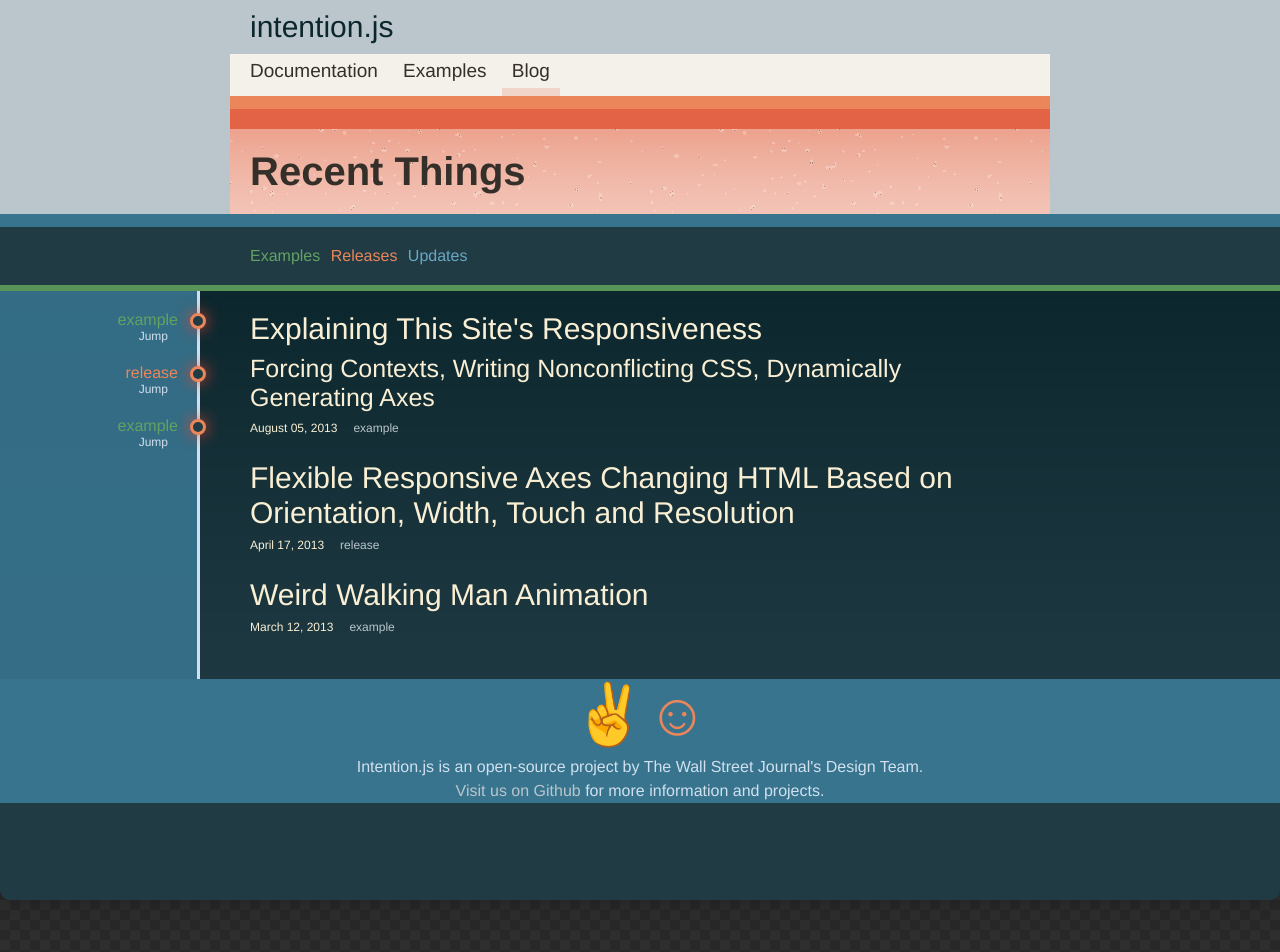
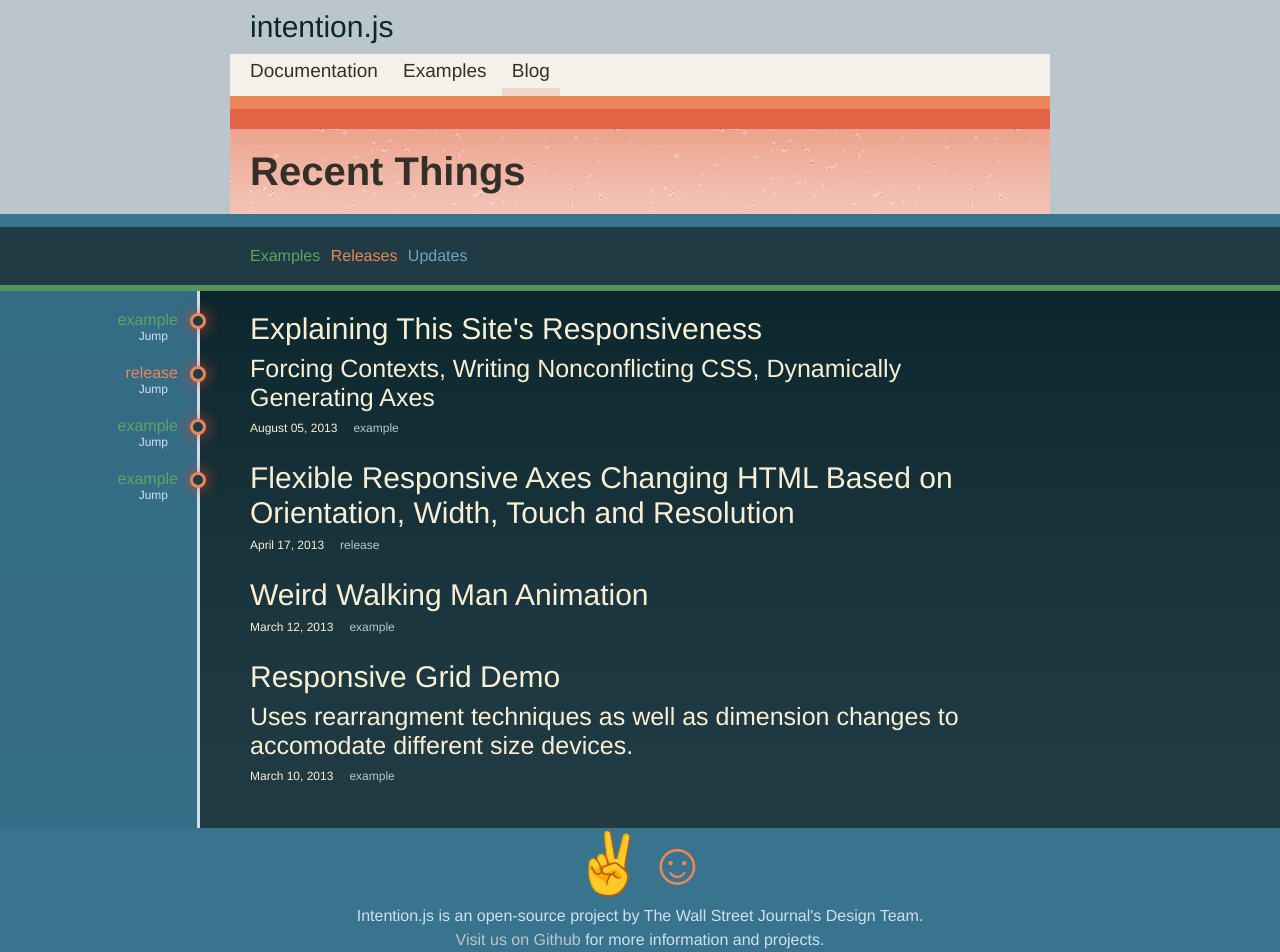
Before and after one commit to dowjones/intentionjs, a Jekyll site: the page built from blog/index.html, in a window 1280 px wide. Built offline with Jekyll 4.4.1, drawn with Linux system fonts in a browser that asks for light colours; before the commit the page ends 900 px from its top, so only the background shows below that.

Commit message:
adding in the grid demo example

```diff
--- /dev/null
+++ b/_posts/2013-03-10-grid-demo.md
@@ -0,0 +1,36 @@
+---
+layout: post
+title: Responsive Grid Demo
+sub: Uses rearrangment techniques as well as dimension changes to accomodate different size devices.
+tags: example
+---
+
+### [Grid Demo](/examples/grid)
+Core grid manipulation functionality. Illustrates context-variable class modifications and move functionality.
+
+#### Context-specific re-classing
+
+{% highlight html %}
+<section class="col10wide column"
+	 in data-in-base-class="column"
+	 data-in-mobile-class="col3wide"
+	 data-in-tablet-class="col6wide"
+	 data-in-standard-class="col10wide">
+  ...
+</section>
+{% endhighlight %}
+
+#### Context-specific DOM manipulation
+
+{% highlight html %}
+<div id="ad">
+  <div in data-in-base-append="#ad"
+       data-in-standard-append="#ad"
+       data-in-mobile-append="#mobile_ad"
+       data-in-tablet-append="#tablet_ad">
+    ...
+  </div>
+</div>
+<div id="mobile_ad"></div>
+<div id="tablet_ad"></div>
+{% endhighlight %}
```
Also changed, not shown: _posts/2013-3-12-walking-man.md (+2 -3 lines).
